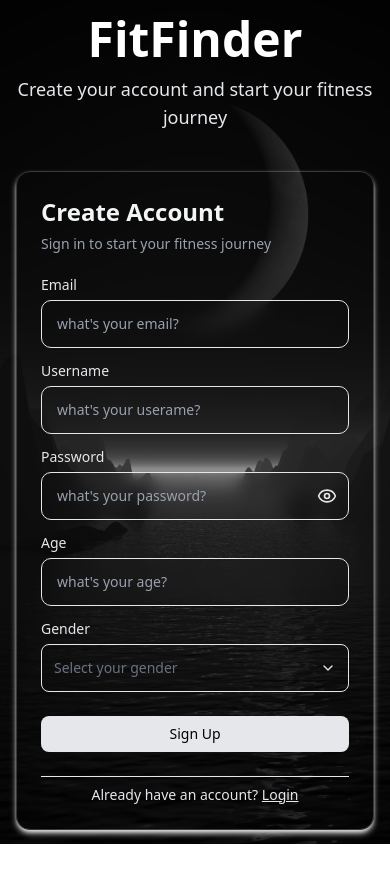
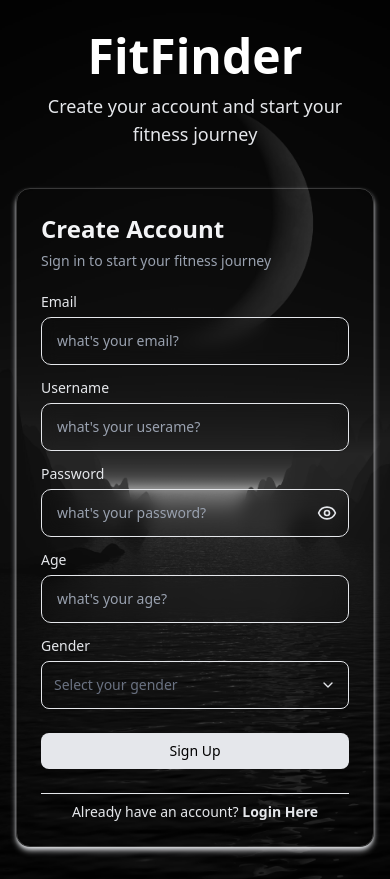
Before and after one commit to ugenee/FitFinder, a React (Vite) app: page /signup in a window 390 px wide. Before the commit the page ends 844 px from the top, so only its background shows below. Built offline with nearby package versions, Linux system fonts and the light colour scheme.

Commit message:
feat(login/signup): add responsive UI to both pages and improvements on signup login routing button

```diff
--- a/src/App.tsx
+++ b/src/App.tsx
@@ -1,11 +1,9 @@
 import { Routes, Route, Navigate } from "react-router-dom"
 import LoginPage from "./components/login"
 import SignUp from "./components/signup"
-import { AnimatePresence } from 'framer-motion'
 
 function App() {
   return (
-    // <AnimatePresence mode="wait">
     <Routes>
       {/* Default redirect */}
       <Route path="/" element={<Navigate to="/login" replace />} />
@@ -14,7 +12,6 @@ function App() {
       <Route path="/login" element={<LoginPage />} />
       <Route path="/signup" element={<SignUp />} />
     </Routes>
-    // </AnimatePresence>
   )
 }
 
--- a/src/components/login.tsx
+++ b/src/components/login.tsx
@@ -28,7 +28,7 @@ export default function LoginPage() {
 
   return (
     <div
-      className="relative w-full h-screen bg-cover bg-center flex flex-col items-center justify-center px-4"
+      className="relative w-full min-h-screen bg-cover bg-center flex flex-col items-center justify-center px-4 py-6 overflow-y-auto"
       style={{ backgroundImage: `url(${backgroundImage})` }}
     >
 
@@ -174,9 +174,10 @@ export default function LoginPage() {
               Don't have an account?{" "}
               <button
                 onClick={() => navigate("/signup")}
-                className="font-medium underline hover:text-gray-400"
+                className="relative font-semibold text-gray-200 after:content-[''] after:absolute after:left-1/2 after:bottom-0
+                after:w-0 after:h-[2px] after:bg-gray-200 after:transition-all after:duration-300 hover:after:w-full hover:after:left-0"
               >
-                Sign Up
+                Sign Up Here
               </button>
             </p>
           </CardFooter>
--- a/src/components/signup.tsx
+++ b/src/components/signup.tsx
@@ -68,7 +68,7 @@ export default function SignUp(){
     return (
         <div
         style={{ backgroundImage: `url(${backgroundImage})` }}
-        className="relative w-full h-screen bg-cover bg-center flex flex-col items-center justify-center px-4"
+        className="relative w-full min-h-screen bg-cover bg-center flex flex-col items-center justify-center px-4 py-8 overflow-y-auto"
         >
 
         <motion.div
@@ -79,7 +79,7 @@ export default function SignUp(){
           damping: 10,
           stiffness: 100
         }}
-        className="relative text-center mb-10"
+        className="relative text-center mb-10 sm:mb-10 px-2"
         >
         <motion.h1
         className="text-5xl font-extrabold text-white"
@@ -313,9 +313,10 @@ export default function SignUp(){
             Already have an account?{" "}
             <button
                 onClick={() => navigate("/login")}
-                className="font-medium underline hover:text-gray-400"
-            >
-                Login
+                className="relative font-semibold text-gray-200 after:content-[''] after:absolute after:left-1/2 after:bottom-0
+                after:w-0 after:h-[2px] after:bg-gray-200 after:transition-all after:duration-300 hover:after:w-full hover:after:left-0"
+              >
+                Login Here
             </button>
             </p>
         </CardFooter>
```
